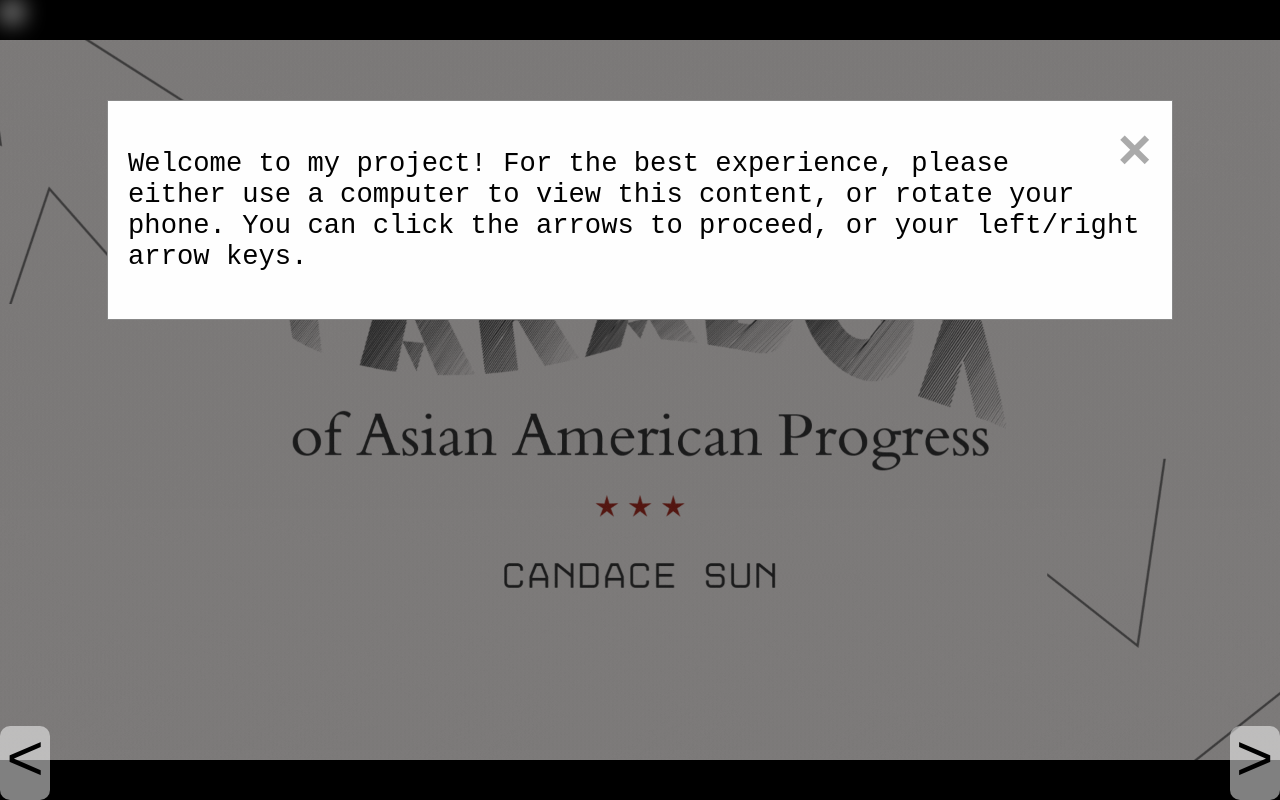
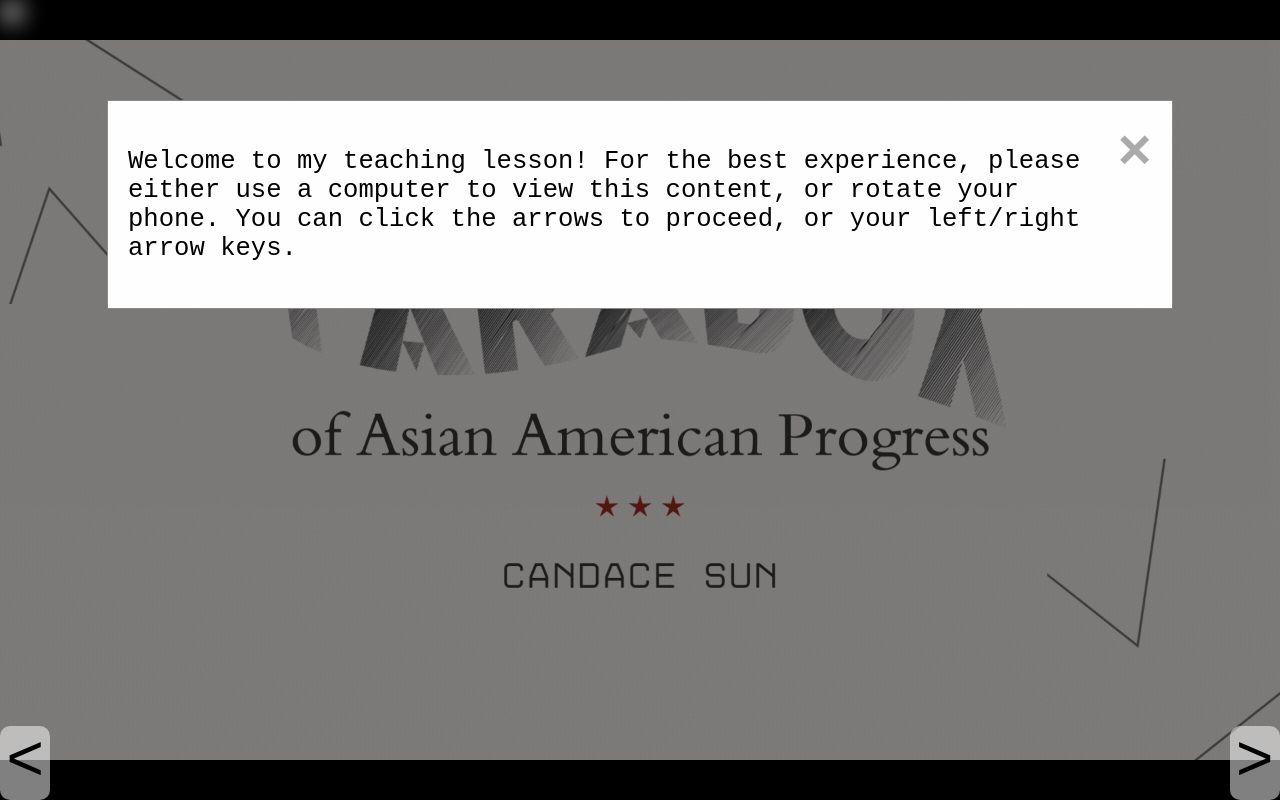
Before and after one commit to candace-sun/inequality-project, a plain HTML site: page index.html in a window 1280 px wide. Drawn offline with Linux system fonts and the light colour scheme.

Commit message:
small things

```diff
--- a/index.html
+++ b/index.html
@@ -49,7 +49,8 @@
         <div id="myModal" class="modal">
             <div class="modal-content">
                 <span class="close">&times;</span>
-                <p>Welcome to my project! For the best experience, please either use a computer to view this content, or
+                <p>Welcome to my teaching lesson! For the best experience, please either use a computer to view this
+                    content, or
                     rotate your phone. You
                     can click the arrows to proceed, or your left/right arrow keys.</p>
             </div>
--- a/style.css
+++ b/style.css
@@ -109,7 +109,7 @@ span {
   padding: 20px;
   border: 1px solid #888;
   width: 80%;
-  font-size: 1.7rem;
+  font-size: 1.6rem;
   font-family: "Courier New", Courier, monospace;
 }
 
```
Also changed, not shown: slides/20.gif.
